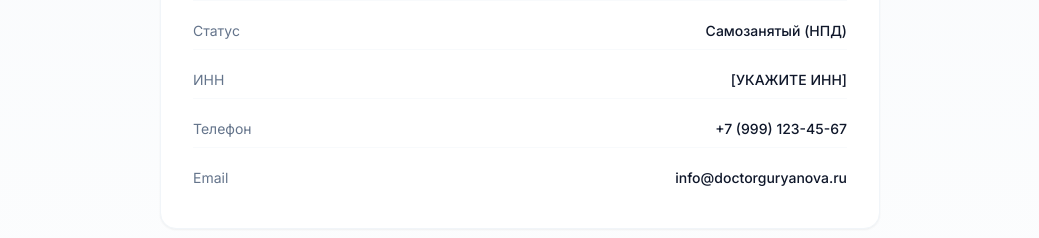
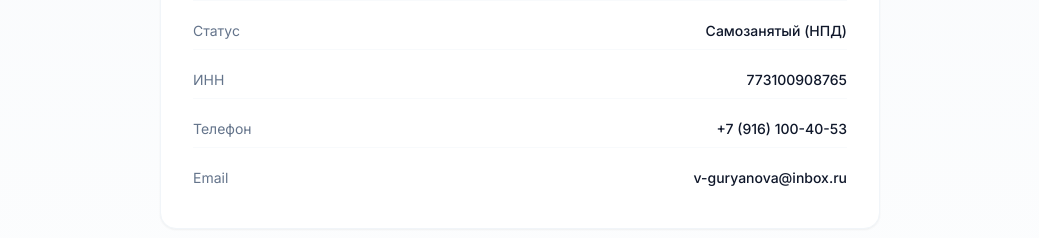
Before and after one commit to barefootakabosoi-cmd/doctorguryanova, a Next.js app: page /requisites in a window 1280 px wide. Shown: the part 334-572 px from the top of the page, without its empty margins (120-1159 px from the left). Built offline with nearby package versions, Linux system fonts and the light colour scheme.

Commit message:
Update page.tsx

```diff
--- a/src/app/requisites/page.tsx
+++ b/src/app/requisites/page.tsx
@@ -28,15 +28,15 @@ export default function RequisitesPage() {
             </div>
             <div className="flex justify-between py-2 border-b border-slate-50">
               <span className="text-slate-500">ИНН</span>
-              <span className="font-medium text-slate-900">[УКАЖИТЕ ИНН]</span>
+              <span className="font-medium text-slate-900">773100908765</span>
             </div>
             <div className="flex justify-between py-2 border-b border-slate-50">
               <span className="text-slate-500">Телефон</span>
-              <span className="font-medium text-slate-900">+7 (999) 123-45-67</span>
+              <span className="font-medium text-slate-900">+7 (916) 100-40-53</span>
             </div>
             <div className="flex justify-between py-2">
               <span className="text-slate-500">Email</span>
-              <span className="font-medium text-slate-900">info@doctorguryanova.ru</span>
+              <span className="font-medium text-slate-900">v-guryanova@inbox.ru</span>
             </div>
           </div>
         </div>
```
